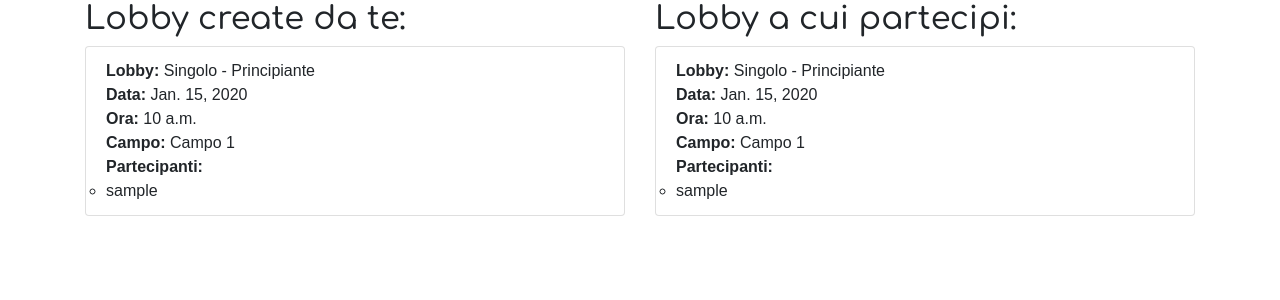
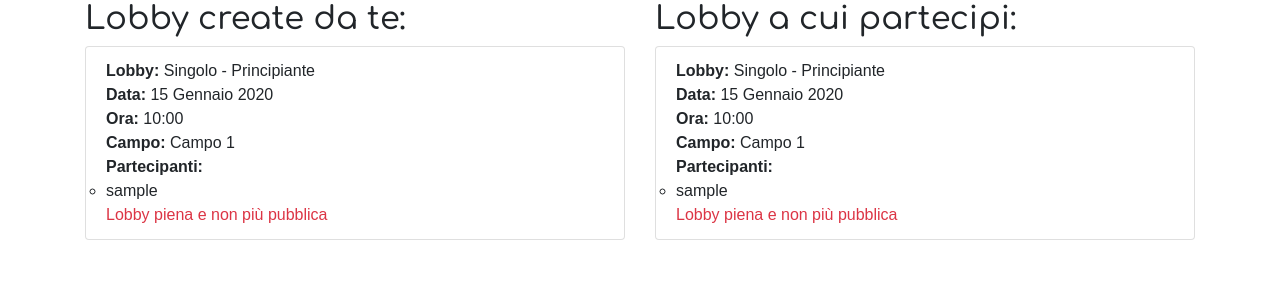
Before and after one commit to garrati-0/circolo-tennis, a Django app: page /prenotazioni/mie-lobbies/ in a window 1280 px wide. Shown: the part 64-364 px from the top of the page. Run offline with Django 4.2, Linux system fonts and the light colour scheme; a user stored in the database is signed in; tables that the repository leaves empty hold one stand-in row (values such as "Sample post"); grey boxes marked "Sample" are stand-in pictures; some libraries are stand-ins or nearby versions; some web fonts are replaced.

Commit message:
Add condition to display a warning message for full and non-public lobbies

```diff
--- a/circolo_tennis/prenotazioni/templates/le_tue_lobby.html
+++ b/circolo_tennis/prenotazioni/templates/le_tue_lobby.html
@@ -19,6 +19,9 @@
                                 <li>{{ partecipante.username }}</li>
                             {% endfor %}
                         </ul>
+                        {% if not lobby.is_public %}
+                            <span class="text-danger">Lobby piena e non più pubblica</span>
+                        {% endif %}
                     </li>
                 {% empty %}
                     <li class="list-group-item">Non hai creato ancora nessuna lobby.</li>
@@ -41,6 +44,9 @@
                                 <li>{{ partecipante.username }}</li>
                             {% endfor %}
                         </ul>
+                        {% if not lobby.is_public %}
+                            <span class="text-danger">Lobby piena e non più pubblica</span>
+                        {% endif %}
                     </li>
                 {% empty %}
                     <li class="list-group-item">Non partecipi ancora a nessuna lobby.</li>
```
